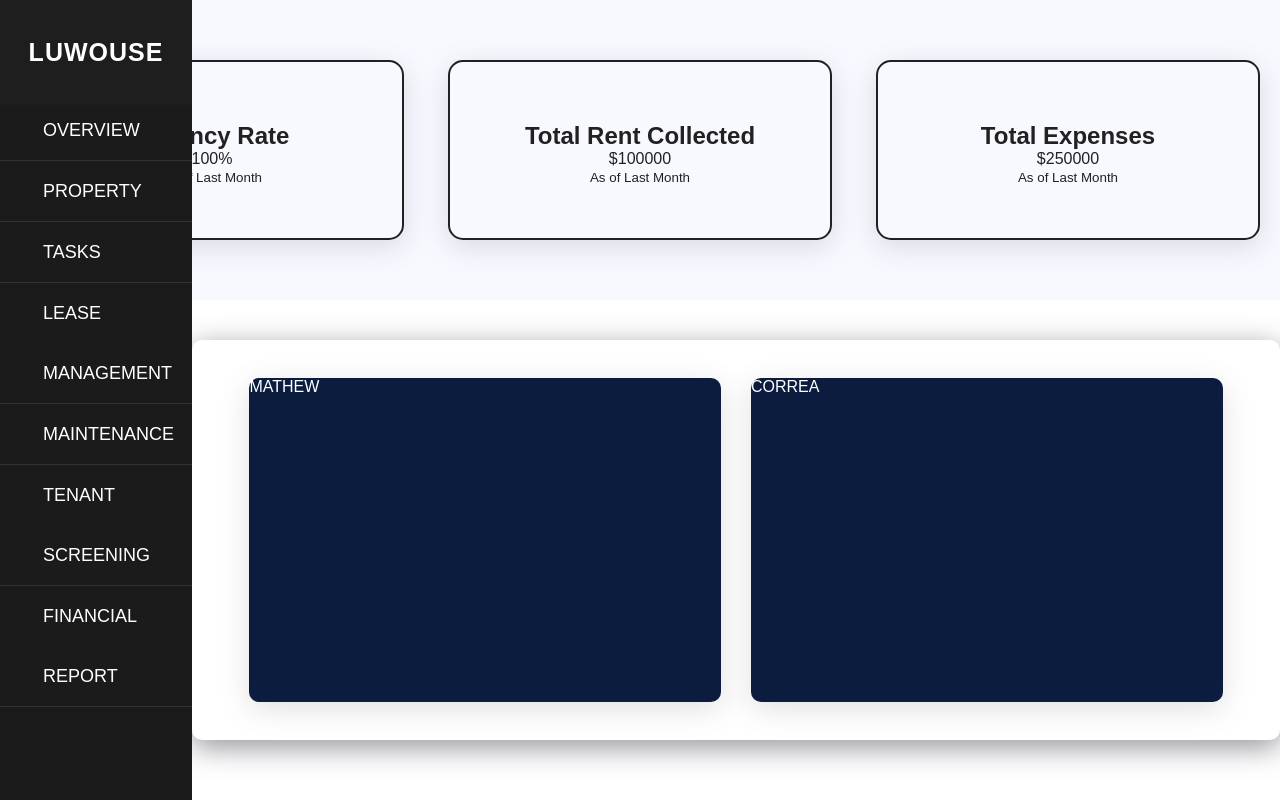
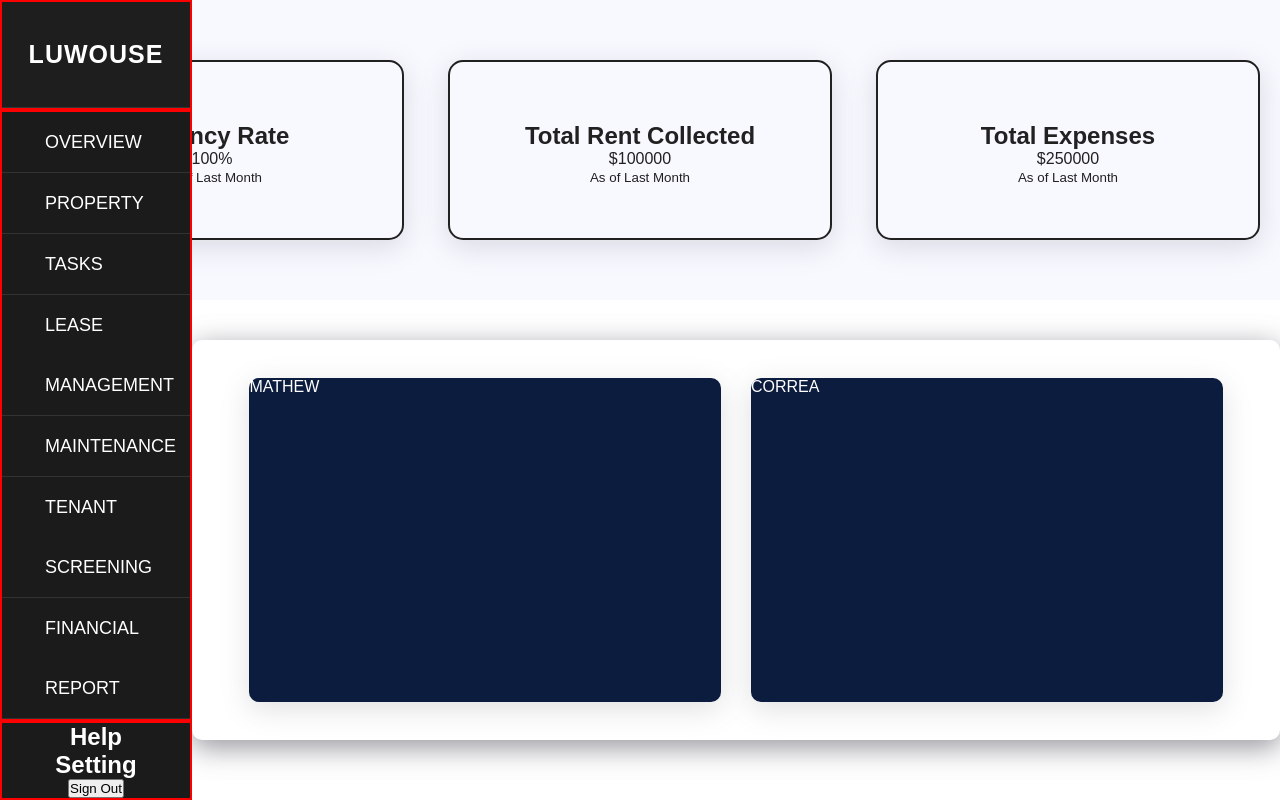
Before and after one commit to Correa95/Property-Management-System, a React (Vite) app in the folder client-side/: page / in a window 1280 px wide. Built offline with nearby package versions, Linux system fonts and the light colour scheme.

Commit message:
added the open and close modal

```diff
--- a/client-side/src/Components/SideBar.css
+++ b/client-side/src/Components/SideBar.css
@@ -4,13 +4,17 @@
   height: 100%;
   top: 0;
   left: 0;
+  display: flex;
+  flex-direction: column;
+  justify-content: space-evenly;
   background: #1b1b1b;
 }
-.sideBar .header {
-  height: 100px;
+.header {
+  /* height: 100px; */
+  border: 2px solid red;
+}
+.logo {
   border-bottom: 1px solid rgb(255, 255, 255, 0.1);
-}
-.sideBar .logo {
   color: #fff;
   display: flex;
   justify-content: center;
@@ -23,10 +27,12 @@
   background: #1e1e1e;
   letter-spacing: 1px;
 }
-nav ul ul {
-  margin-top: 20px;
+nav ul {
+  border: 2px solid red;
+
+  /* margin-top: 20px; */
   background: #1b1b1b;
-  height: 100%;
+  /* height: 100%; */
   width: 100%;
   list-style: none;
 }
@@ -78,20 +84,11 @@ nav ul ul li a:hover span {
   transform: translateY(-50%) rotate(-180deg);
 }
 
-.submenu {
-  max-height: 0;
-  overflow: hidden;
-  transition: max-height 0.3s ease, opacity 0.3s ease;
-  opacity: 0;
-  padding-left: 1rem;
+.help {
+  border: 2px solid red;
+  color: #fff;
+  display: flex;
+  flex-direction: column;
+  justify-content: center;
+  align-items: center;
 }
-
-.submenu.open {
-  max-height: 500px; /* or whatever is large enough to contain all items */
-  opacity: 1;
-}
-
-.submenu.closed {
-  max-height: 0;
-  opacity: 0;
-}
--- a/client-side/src/Components/SideBar.jsx
+++ b/client-side/src/Components/SideBar.jsx
@@ -86,6 +86,11 @@ function SideNavBar() {
           )}
         </li>
       </ul>
+      <div className="help">
+        <h1>Help</h1>
+        <h1>Setting</h1>
+        <button>Sign Out</button>
+      </div>
     </nav>
   );
 }
```
